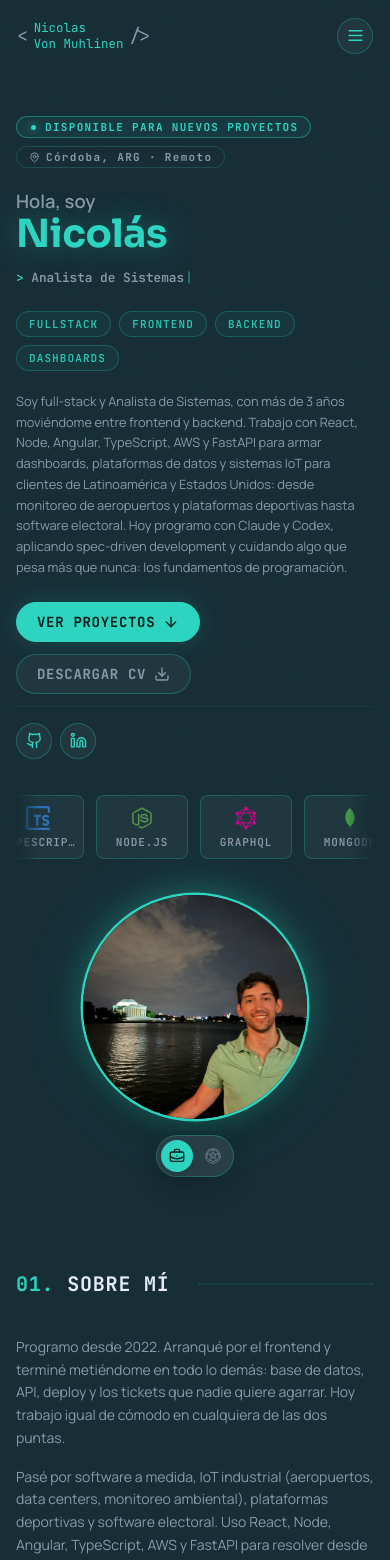
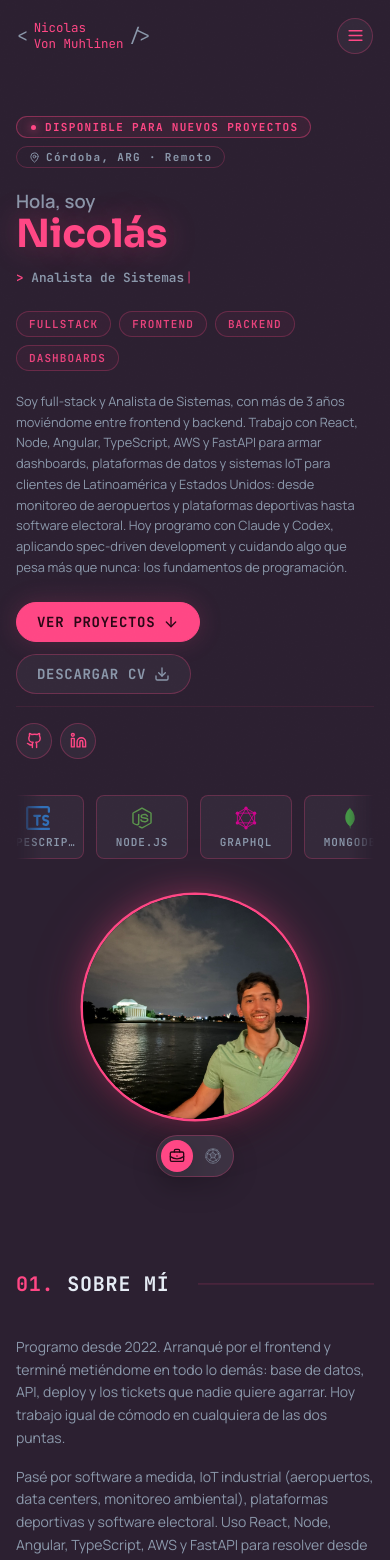
Before and after one commit to nicovon24/PortafolioNuevo, a Next.js app: page / in a window 390 px wide. Shown: the top 1560 px of the page. Built offline with nearby package versions, Linux system fonts and the light colour scheme.

Commit message:
fix(theme): prioriza rojo y unifica menu mobile

```diff
--- a/src/app/layout.tsx
+++ b/src/app/layout.tsx
@@ -40,7 +40,7 @@ const sora = Sora({
 // Setea data-palette/data-mode antes de hidratar y, en la misma pasada, marca
 // data-loader="pending" si el loader va a mostrarse: el CSS oculta #main/nav/footer
 // desde el primer frame, para que el contenido no se vea antes que el loader.
-const themeInitScript = `(function(){try{var d=document.documentElement;var p=localStorage.getItem("theme_palette")||"ocean";var m=localStorage.getItem("theme_mode")||"dark";d.dataset.palette=p;d.dataset.mode=m;if(sessionStorage.getItem("loader-seen")!=="1"){d.dataset.loader="pending";}}catch(e){}})();`;
+const themeInitScript = `(function(){try{var d=document.documentElement;var p=localStorage.getItem("theme_palette")||"red";var m=localStorage.getItem("theme_mode")||"dark";d.dataset.palette=p;d.dataset.mode=m;if(sessionStorage.getItem("loader-seen")!=="1"){d.dataset.loader="pending";}}catch(e){}})();`;
 
 export const metadata: Metadata = {
   title: "Nicolas Von Muhlinen | Full-stack Developer",
--- a/src/components/providers/ThemeProvider.tsx
+++ b/src/components/providers/ThemeProvider.tsx
@@ -7,7 +7,7 @@ export type ThemeMode = "dark" | "light";
 
 const PALETTE_STORAGE_KEY = "theme_palette";
 const MODE_STORAGE_KEY = "theme_mode";
-const DEFAULT_PALETTE: ThemePalette = "ocean";
+const DEFAULT_PALETTE: ThemePalette = "red";
 const DEFAULT_MODE: ThemeMode = "dark";
 
 type ThemeContextValue = {
--- a/src/components/ui/Navbar.tsx
+++ b/src/components/ui/Navbar.tsx
@@ -155,7 +155,7 @@ export default function Navbar() {
     <AnimatePresence>
       {open && (
         <motion.div
-          className="fixed inset-0 z-30 flex flex-col overflow-y-auto bg-background-deep pt-[calc(env(safe-area-inset-top)+5.5rem)] pb-10 lg:hidden"
+          className="portfolio-navbar fixed inset-0 z-30 flex flex-col overflow-y-auto pt-[calc(env(safe-area-inset-top)+5.5rem)] pb-10 lg:hidden"
           aria-label={t("nav.mobileNav")}
           initial={{ opacity: 0 }}
           animate={{ opacity: 1 }}
--- a/src/components/ui/ThemeControls.tsx
+++ b/src/components/ui/ThemeControls.tsx
@@ -5,10 +5,10 @@ import { useTheme, type ThemePalette } from "@/components/providers/ThemeProvide
 import { cn } from "@/lib/utils";
 
 const PALETTES: Array<{ key: ThemePalette; label: string; swatch: string }> = [
+  { key: "red", label: "Pink", swatch: "#ff4785" },
   { key: "ocean", label: "Ocean", swatch: "#2dd4bf" },
   { key: "blue", label: "Blue", swatch: "#57c7ff" },
   { key: "lime", label: "Lime", swatch: "#bef264" },
-  { key: "red", label: "Pink", swatch: "#ff4785" },
 ];
 
 export default function ThemeControls() {
```
